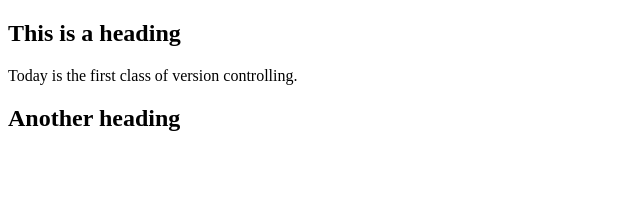
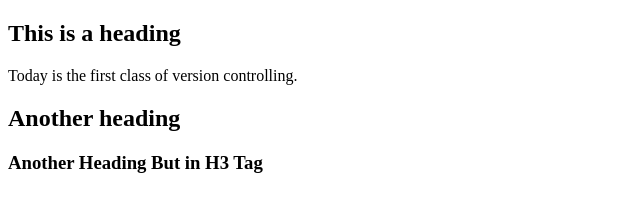
Before and after one commit to Usman-Kashmiri/pm202109c, a plain HTML site: page index.html in a window 1280 px wide. Shown: the whole page, without its empty margins (0-640 px from the left). Drawn offline with Linux system fonts and the light colour scheme.

Commit message:
Added another heading

```diff
--- a/index.html
+++ b/index.html
@@ -11,5 +11,7 @@
     <h2>This is a heading</h2>
     <p>Today is the first class of version controlling.</p>
     <h2>Another heading</h2>
+    <!-- Another Comment -->
+    <h3>Another Heading But in H3 Tag</h3>
 </body>
 </html>
```
